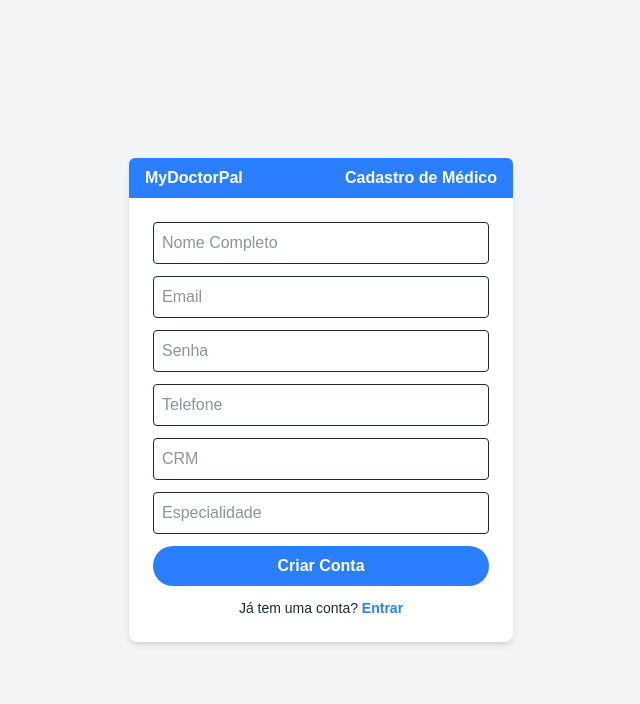
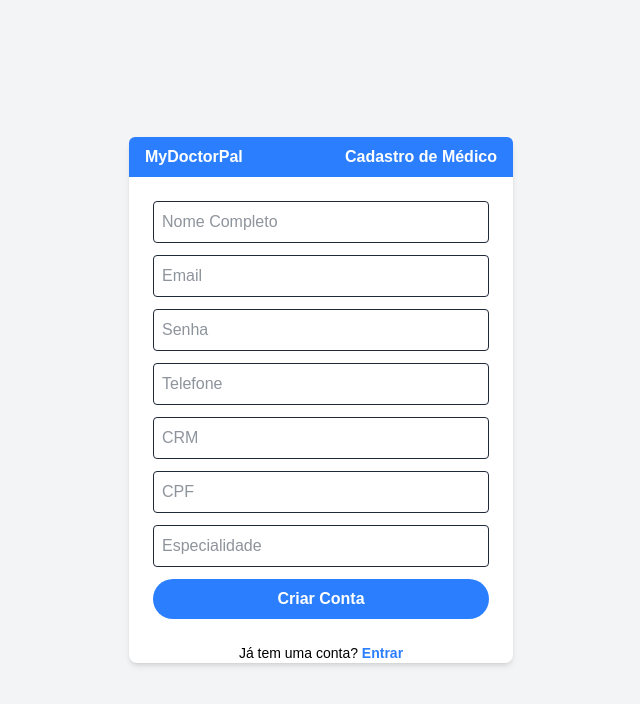
Before and after one commit to S0uza984/MyDoctorPal, a Next.js app: page /cadastro/doutor in a window 1280 px wide. Shown: the top 704 px of the page, without its empty margins (319-959 px from the left). Built offline with nearby package versions, Linux system fonts and the light colour scheme.

Commit message:
Cadastro do médico concluido

```diff
--- /dev/null
+++ b/src/app/api/cadastro/doutor/route.ts
@@ -0,0 +1,35 @@
+import { NextResponse } from "next/server";
+import { PrismaClient } from "../../../../generated/prisma";
+
+ const prisma = new PrismaClient();
+
+export async function POST(request: Request){
+    const body = await request.json();
+    const { nome, email, senha, telefone, crm,cpf, especialidade } = body;
+    try {
+        if (!nome || !email || !senha || !telefone || !crm || !cpf || !especialidade){
+            return NextResponse.json({ error: "Todos os campos são obrigatórios"}, {status: 400});
+        }
+        const novoMedico = await prisma.medicos.create({
+            data: {
+                CRM: crm,
+                Especialidade: especialidade,
+                usuarios: {
+                    create: {
+                        Nome: nome,
+                        Email: email,
+                        Senha: senha,
+                        Telefone: telefone,
+                        CPF: cpf
+                    }
+                }
+            }
+        })
+        return NextResponse.json({ message: "Médico cadastrado com sucesso", medico: novoMedico});
+    }
+    catch (error) {
+        console.error(error);
+        return NextResponse.json({ error: "Erro ao cadastrar médico. Verifique os dados"}, {status: 500});
+    }
+
+}
--- a/src/app/cadastro/doutor/page.tsx
+++ b/src/app/cadastro/doutor/page.tsx
@@ -1,4 +1,64 @@
+"use client";
+import { useState } from "react";
+import { useRouter } from "next/navigation";
+
 export default function DoctorRegister() {
+    const [formData, setFormData] = useState({
+      nome: "",
+      email: "",
+      senha: "",
+      telefone: "",
+      crm: "",
+      cpf:"",
+      especialidade: "",
+    })
+    const [mensagem, setMensagem] = useState("");
+    const Router = useRouter();
+
+    const handleChange = (e: React.ChangeEvent<HTMLInputElement>) => {
+      const {name, value} = e.target;
+      setFormData((prevFormData) => ({
+        ...prevFormData,
+        [name]: value,
+      })
+      );
+    }
+    const handleSubmit = async (e: React.FormEvent) => {
+      e.preventDefault();
+      if (formData.cpf.length !== 11) {
+        setMensagem("O CPF deve ter exatamente 11 caracteres.");
+        return;
+      }
+      if (formData.crm.length !== 6) {
+        setMensagem("O CRM deve ter exatamente 6 caracteres.");
+        return;
+      }
+      if (formData.telefone.length !== 11) {
+        setMensagem("O Telefone deve ter exatamente 11 digitos.");
+        return;
+      }
+      try{
+      const response = await fetch("/api/cadastro/doutor", {
+        method: "POST",
+        headers: {
+          "Content-Type": "application/json",
+        },
+        body: JSON.stringify(formData),
+      });
+      const data = await response.json();
+      if (response.ok){
+        setMensagem(data.message);
+        Router.push("/login/doutor");
+      }
+      else{
+        setMensagem(data.error);
+      }
+    }
+    catch(error){
+      console.error("Erro:", error);
+      setMensagem("Erro ao conectar com o servidor.");}
+
+    }
     return (
       <div className="min-h-screen bg-gray-100 flex items-center justify-center">
         <div className="bg-white rounded-lg shadow-md w-96">
@@ -6,16 +66,20 @@ export default function DoctorRegister() {
             <span>MyDoctorPal</span>
             <span>Cadastro de Médico</span>
           </div>
-          <div className="p-6 space-y-3 text-gray-800">
-            <input type="text" placeholder="Nome Completo" className="w-full border p-2 rounded" />
-            <input type="email" placeholder="Email" className="w-full border p-2 rounded" />
-            <input type="password" placeholder="Senha" className="w-full border p-2 rounded" />
-            <input type="text" placeholder="Telefone" className="w-full border p-2 rounded" />
-            <input type="text" placeholder="CRM" className="w-full border p-2 rounded" />
-            <input type="text" placeholder="Especialidade" className="w-full border p-2 rounded" />
-            <button className="w-full bg-blue-500 text-white py-2 rounded-full font-semibold">Criar Conta</button>
-            <p className="text-sm text-center">Já tem uma conta? <a href="/login/doutor" className="text-blue-500 font-semibold">Entrar</a></p>
-          </div>
+          <form className="p-6 space-y-3 text-gray-800" onSubmit= {handleSubmit}>
+            <input type="text" placeholder="Nome Completo" className="w-full border p-2 rounded" name= "nome" value= {formData.nome} onChange={handleChange}/>
+            <input type="email" placeholder="Email" className="w-full border p-2 rounded" name="email" value= {formData.email} onChange={handleChange}/>
+            <input type="password" placeholder="Senha" className="w-full border p-2 rounded" name="senha" value= {formData.senha} onChange={handleChange}/>
+            <input type="text" placeholder="Telefone" className="w-full border p-2 rounded" name="telefone" value= {formData.telefone} onChange={handleChange}/>
+            <input type="text" placeholder="CRM" className="w-full border p-2 rounded" name="crm" value= {formData.crm} onChange={handleChange}/>
+            <input type="text" placeholder="CPF" className="w-full border p-2 rounded" name="cpf" value= {formData.cpf} onChange={handleChange}/>
+            <input type="text" placeholder="Especialidade" className="w-full border p-2 rounded" name="especialidade" value= {formData.especialidade} onChange={handleChange}/>
+            <button className="w-full bg-blue-500 text-white py-2 rounded-full font-semibold" type="submit">Criar Conta</button>
+          </form>
+          {mensagem && (
+          <p className="text-red-500 text-sm text-center">{mensagem}</p>
+        )}
+           <p className="text-sm text-center text-black">Já tem uma conta? <a href="/login/doutor" className="text-blue-500 font-semibold">Entrar</a></p>
         </div>
       </div>
     );
--- a/src/app/cadastro/paciente/page.tsx
+++ b/src/app/cadastro/paciente/page.tsx
@@ -17,7 +17,10 @@ export default function CadastroPaciente() {
   const Router = useRouter();
   const handleSubmit = async (e: React.FormEvent) => {
     e.preventDefault(); // Evita o reload da página
-
+    if (formData.cpf.length !== 11) {
+      setMensagem("O CPF deve ter exatamente 11 caracteres.");
+      return;
+    }
     try {
       const response = await fetch("/api/cadastro/paciente", {
         method: "POST",
@@ -62,7 +65,7 @@ export default function CadastroPaciente() {
             name="nome"
             placeholder="Nome Completo"
             className="w-full border p-2 rounded"
-            value={formData.nome}
+            value= {formData.nome}
             onChange={handleChange}
           />
           <input
```
Also changed, not shown: 1 other file (tests, documents, lock files or other folders).
